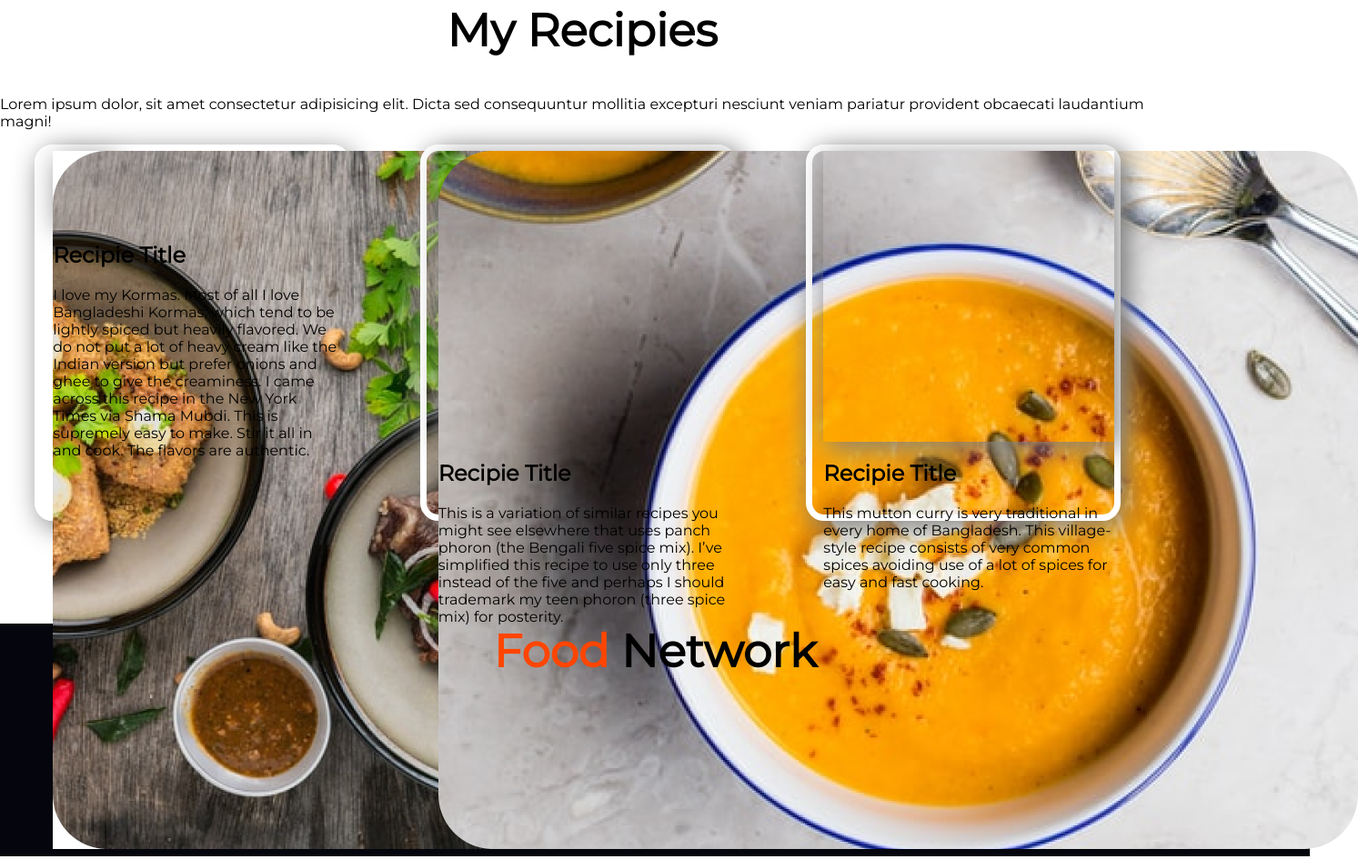
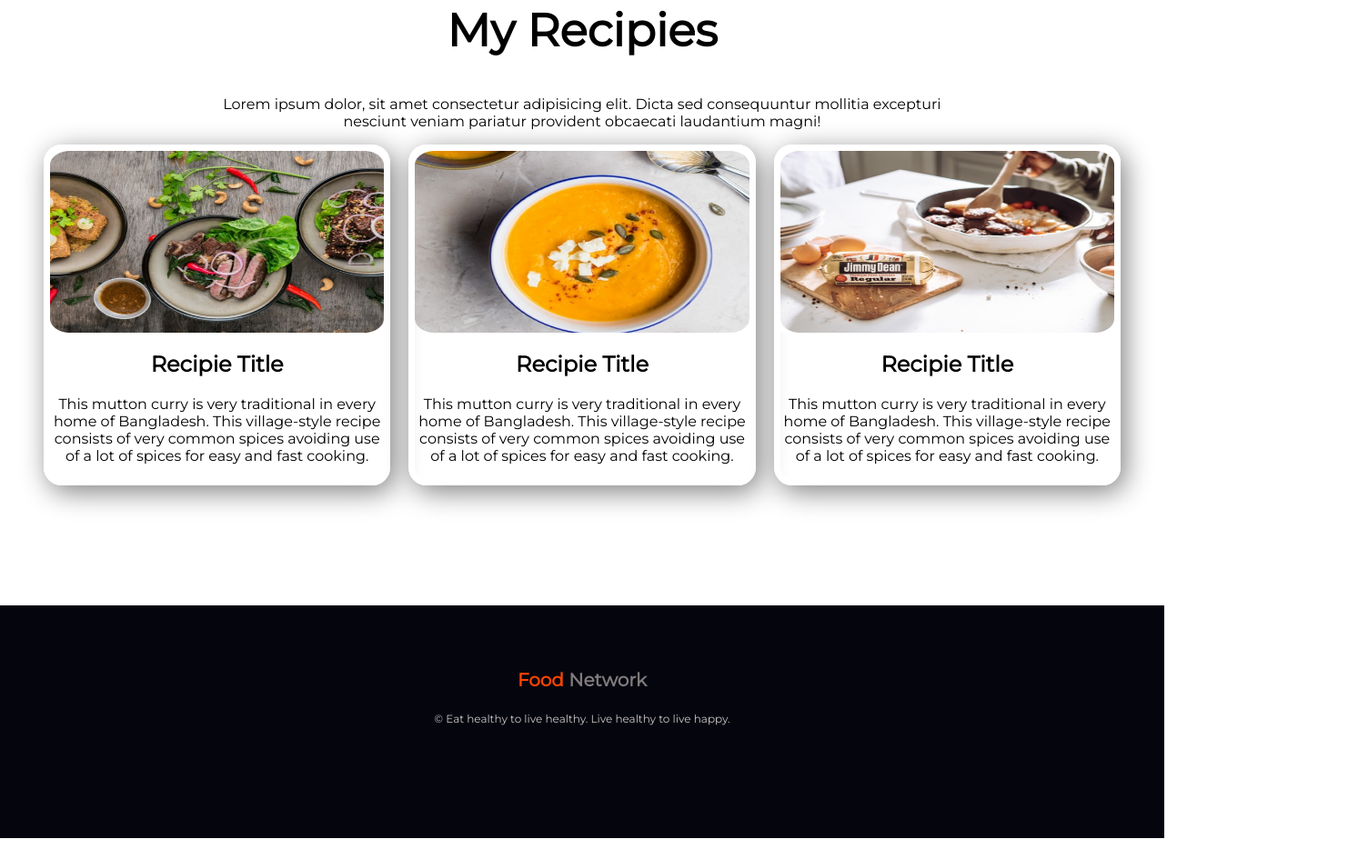
Before and after one commit to safayetbd/food-network, a plain HTML site: page index.html in a window 1280 px wide. Shown: the part 1439-2384 px from the top of the page at 91% size, 1493 px wide, since content can reach past the window. After the commit the page ends 2361 px from the top, so only its background shows below. Drawn offline with Linux system fonts and the light colour scheme.

Commit message:
complete design

```diff
--- a/index.html
+++ b/index.html
@@ -36,17 +36,21 @@
         <div class="half-width">
             <h2>About Me</h2>
             <p>
-        Bangladeshi cuisine is a culinary art-form. A taste tantalizing blend of wonderful and fragrant spices that will
+                Bangladeshi cuisine is a culinary art-form. A taste tantalizing blend of wonderful and fragrant spices
+                that will
                 keep you coming back for more.
             <p>
-        Many non-Bangladeshis have probably eaten Bangladeshi food without knowing it. For example, over 80 percent of
-        the “Indian” restaurants in the U.K. are operated by people of Bangladeshi origin and will serve Bangladeshi
+                Many non-Bangladeshis have probably eaten Bangladeshi food without knowing it. For example, over 80
+                percent of
+                the “Indian” restaurants in the U.K. are operated by people of Bangladeshi origin and will serve
+                Bangladeshi
                 food.
             </p>
             <p>
                 If you loved it, it was probably Bangladeshi. <br>
 
-        Bengali cooking is also known for its wide array of sweets made from milk. Rasho-gollah, kalo-jam, shandesh,
+                Bengali cooking is also known for its wide array of sweets made from milk. Rasho-gollah, kalo-jam,
+                shandesh,
                 mishti doi, shemai, chamcham … the names go on and on.
             </p>
             </p>
@@ -54,44 +58,53 @@
         </div>
     </section>
     <section class="recipies-area">
+        <div class="recipies-title">
+
             <h1>My Recipies</h1>
             <p>
                 Lorem ipsum dolor, sit amet consectetur adipisicing elit. Dicta sed
                 consequuntur mollitia excepturi nesciunt veniam pariatur provident
                 obcaecati laudantium magni!
             </p>
+        </div>
+        <div class="recipies-container">
+
             <div class="recipies-width" id="recipies1">
                 <div class="cover-img">
                     <img src="food-network-main/images/food/Project Cover1.jpg" alt="" />
                 </div>
                 <h2>Recipie Title</h2>
                 <p>
-        I love my Kormas. Most of all I love Bangladeshi Kormas, which tend to be lightly spiced but heavily flavored.
-        We do not put a lot of heavy cream like the Indian version but prefer onions and ghee to give the creaminess. I
-        came across this recipe in the New York Times via Shama Mubdi. This is supremely easy to make. Stir it all in
-        and cook. The flavors are authentic.
+                    This mutton curry is very traditional in every home of Bangladesh. This village-style recipe
+                    consists of
+                    very
+                    common spices avoiding use of a lot of spices for easy and fast cooking.
                 </p>
             </div>
             <div class="recipies-width" id="recipies2">
-      <div>
+                <div class="cover-img">
                     <img src="food-network-main/images/food/Project Cover2.png" alt="">
                 </div>
                 <h2>Recipie Title</h2>
                 <p>
-        This is a variation of similar recipes you might see elsewhere that uses panch phoron (the Bengali five spice
-        mix). I’ve simplified this recipe to use only three instead of the five and perhaps I should trademark my teen
-        phoron (three spice mix) for posterity.
+                    This mutton curry is very traditional in every home of Bangladesh. This village-style recipe
+                    consists of
+                    very
+                    common spices avoiding use of a lot of spices for easy and fast cooking.
                 </p>
             </div>
             <div class="recipies-width" id="recipies3">
-      <div>
-        <img src="food-network-main/images/food/Project Cover3.png" alt="">
+                <div class="cover-img">
+                    <img src="food-network-main/images/food/Project Cover3.jpg" alt="">
                 </div>
                 <h2>Recipie Title</h2>
                 <p>
-        This mutton curry is very traditional in every home of Bangladesh. This village-style recipe consists of very
+                    This mutton curry is very traditional in every home of Bangladesh. This village-style recipe
+                    consists of
+                    very
                     common spices avoiding use of a lot of spices for easy and fast cooking.
                 </p>
+            </div>
         </div>
     </section>
     <footer>
--- a/style.css
+++ b/style.css
@@ -43,42 +43,71 @@ h1 span {
   width: 1440px;
   height: 600px;
 }
+.recipies-container {
+  display: grid;
+  grid-template-columns: repeat(3, 1fr);
+  grid-row: repeat(1, 1fr);
+  padding-left: 30px;
+  column-gap: 20px;
+}
 .recipies-width {
-  width: 25%;
-  float: left;
-  margin-left: 3%;
-  margin-right: 3%;
-  padding-left: 1%;
-}
-.recipies-area h1 {
-  text-align: center;
-}
-.recipies-area div {
-  box-shadow: 5px 7px 30px gray;
-  height: 80%;
-}
-section .cover-img {
-  width: 20%;
-  height: 20%;
-}
-#recipies1 {
   border: 7px solid white;
   border-radius: 20px;
   border-image-slice: 1;
 }
-#recipies2 {
-  border: 7px solid white;
-  border-radius: 20px;
-  border-image-slice: 1;
+.recipies-title {
+  max-width: 800px;
+  text-align: center;
+  margin: 0 auto;
 }
-#recipies3 {
-  border: 7px solid white;
-  border-radius: 20px;
-  border-image-slice: 1;
+.recipies-area {
+  max-width: 1224px;
+  text-align: center;
+  margin: 0 auto;
+}
+
+.recipies-p {
+  text-align: center;
+  width: 200px;
+}
+.recipies-area .recipies-width {
+  box-shadow: 5px 7px 30px gray;
+}
+.recipies-width h1 {
+  font-weight: bold;
+}
+.recipies-container {
+  padding-left: 20px;
+  padding-right: 20px;
+}
+section .cover-img {
+  width: 100%;
+  max-height: 200px;
+  height: 100%;
+}
+section .cover-img img {
+  width: 100%;
+  height: 100%;
+}
+.recipies-width h1 {
+  float: left !important;
+}
+footer {
+  text-align: center;
+  background-color: rgb(5, 5, 14);
+  width: 100%;
+  height: 256px;
 }
 footer h1 {
-  text-align: center;
-  background-color: rgb(5, 5, 14);
-  width: 1440px;
-  height: 256px;
+  color: rgb(128, 123, 123);
+  padding-top: 70px;
+  font-size: 20px;
 }
+footer h1 span {
+  color: orangered;
+}
+footer p {
+  padding-top: 10px;
+  color: rgb(202, 199, 199);
+  font-size: 12px;
+}
```
Lines whose indentation alone changed are shown as unchanged.
